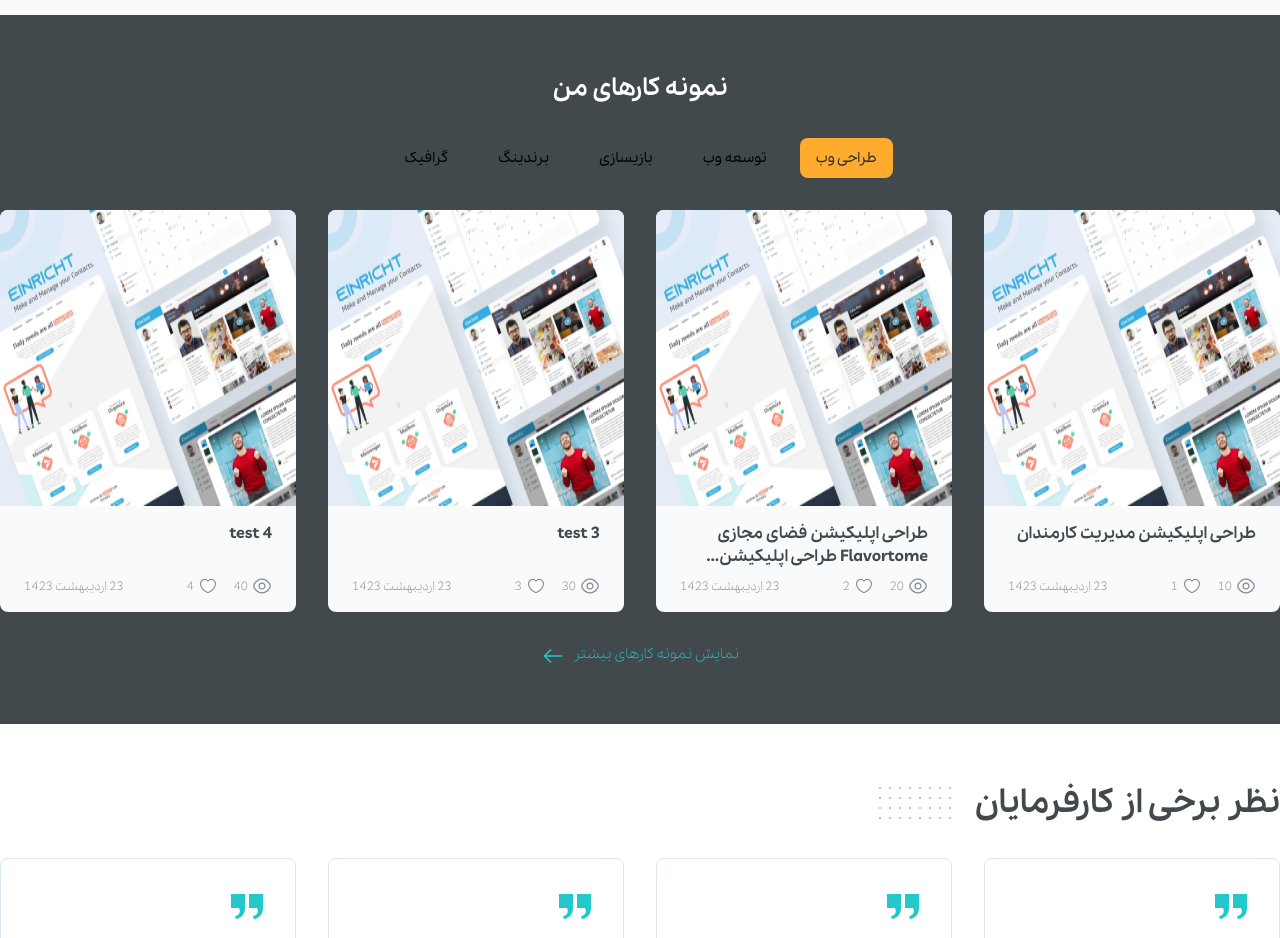
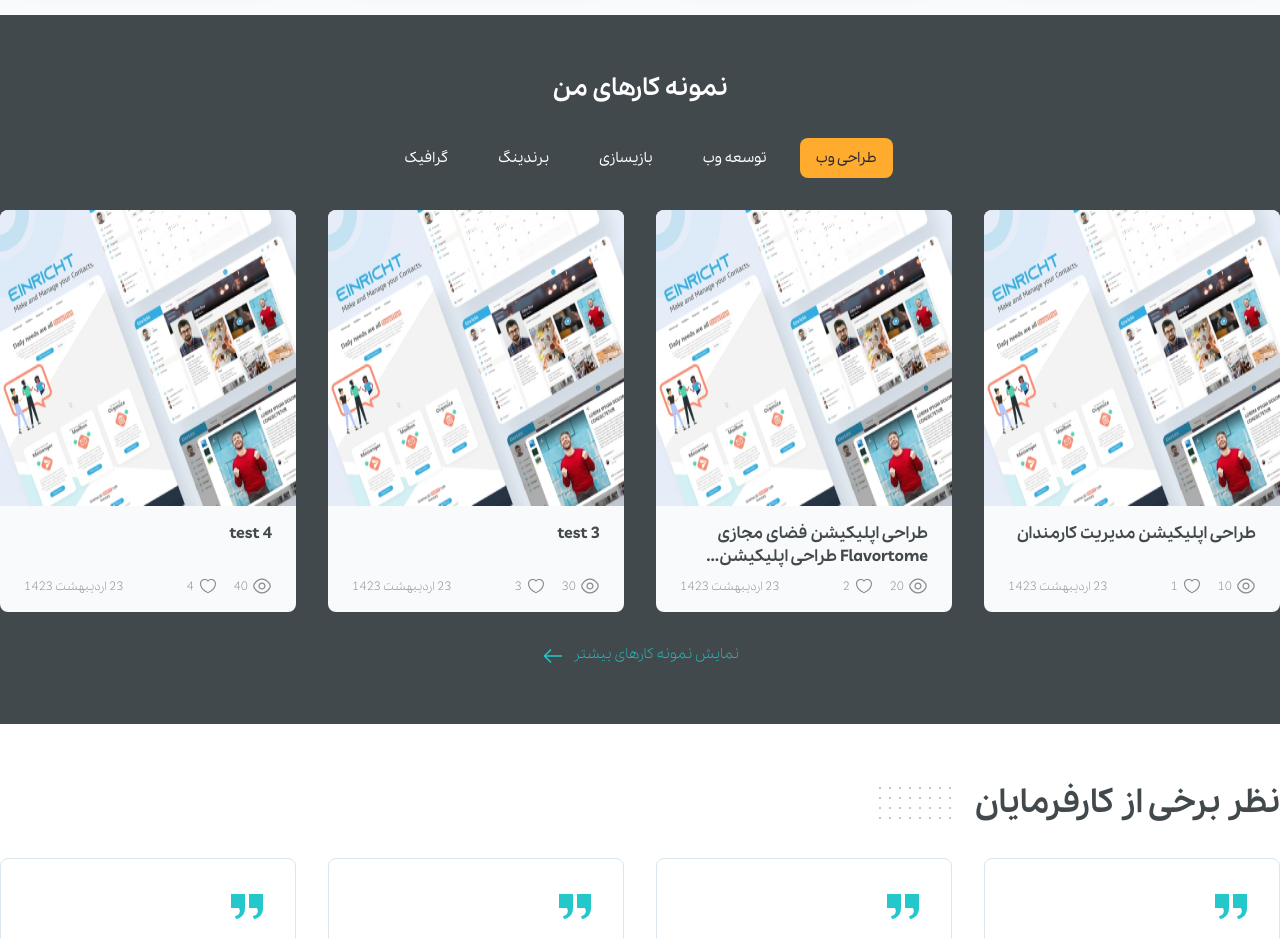
Before and after one commit to RezaNrzdh/RezaNrzdh, an Angular app in the folder client/: page / in a window 1280 px wide. Shown: the part 1200-2138 px from the top of the page. Built offline with nearby package versions, Linux system fonts and the light colour scheme.

Commit message:
edit portfolio component

```diff
--- a/client/src/app/feature/home/component/portfolio/portfolio.component.html
+++ b/client/src/app/feature/home/component/portfolio/portfolio.component.html
@@ -3,10 +3,10 @@
     <div class="categories margin-bot-32">
         <ul class="flex margin-0 padding-0 justify-ctr margin-top-32">
             <li><app-button mode="filled" color="primary">طراحی وب</app-button></li>
-            <li><app-button mode="ghost" color="primary">توسعه وب</app-button></li>
-            <li><app-button mode="ghost" color="primary">بازیسازی</app-button></li>
-            <li><app-button mode="ghost" color="primary">برندینگ</app-button></li>
-            <li><app-button mode="ghost" color="primary">گرافیک</app-button></li>
+            <li><app-button mode="ghost" color="white">توسعه وب</app-button></li>
+            <li><app-button mode="ghost" color="white">بازیسازی</app-button></li>
+            <li><app-button mode="ghost" color="white">برندینگ</app-button></li>
+            <li><app-button mode="ghost" color="white">گرافیک</app-button></li>
         </ul>
     </div>
     <div class="samples grid">
```
